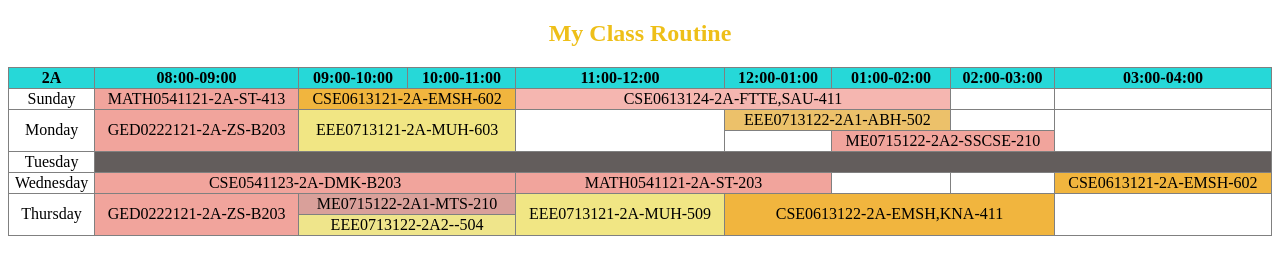
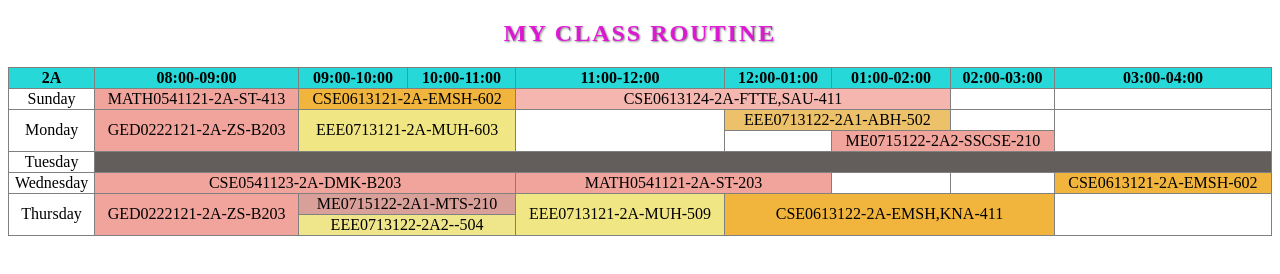
Before and after one commit to adnan-2619/My_Routine_2A2_1034, a plain HTML site: page index.html in a window 1280 px wide. Drawn offline with Linux system fonts and the light colour scheme.

Commit message:
Update style.css

```diff
--- a/style.css
+++ b/style.css
@@ -1,4 +1,7 @@
 h2 {
     text-align: center;
-    color: rgba(236, 185, 3, 0.918);
+    color: rgba(226, 12, 216, 0.918);
+    text-transform: uppercase;
+    letter-spacing: 2px;
+    text-shadow: 1px 1px 2px rgba(0, 0, 0, 0.5);
 }
```
